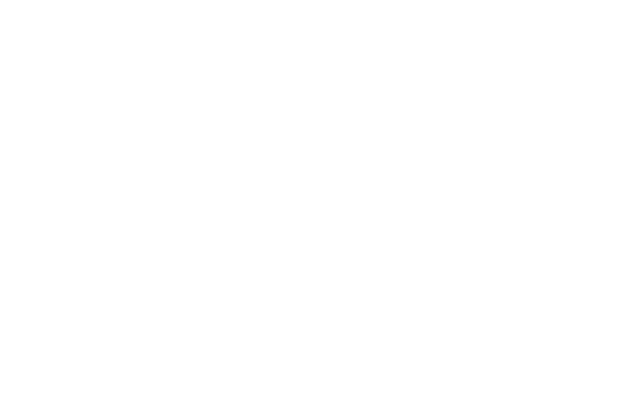
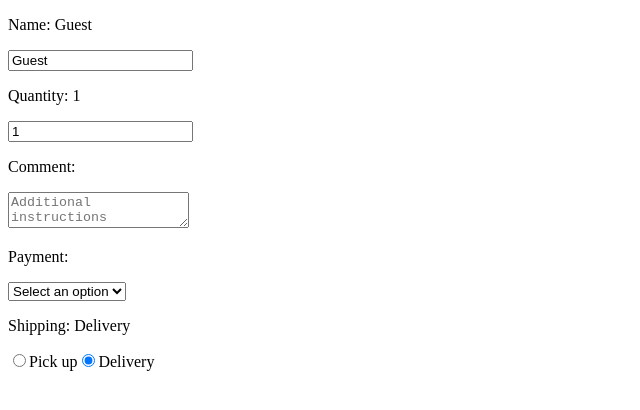
Before and after one commit to lukamrko/brocode-react-course, a React (Vite) app in the folder my-react-app/: page / in a window 1280 px wide. Shown: the top 410 px of the page, without its empty margins (0-640 px from the left). Built offline with nearby package versions, Linux system fonts and the light colour scheme.

Commit message:
lection finish

```diff
--- a/my-react-app/src/App.jsx
+++ b/my-react-app/src/App.jsx
@@ -1,6 +1,9 @@
+import MyComponent from "./MyComponent.jsx";
+
 function App() {
 	return (
 		<>
+			<MyComponent/>
 		</>
 	);
 }
--- /dev/null
+++ b/my-react-app/src/MyComponent.jsx
@@ -0,0 +1,62 @@
+import {useState} from 'react'
+
+function MyComponent() {
+    const [name, setName] = useState("Guest");
+    const [quantity, setQuantity] = useState(1);
+    const [comment, setComment] = useState("");
+    const [payment, setPayment] = useState("");
+    const [shipping, setShipping] = useState("Delivery");
+
+    function handleNameChange(event){
+        setName(event.target.value);
+    }
+
+    function handleQuantityChange(event) {
+        setQuantity(event.target.value);
+    }
+
+    function handleCommentChange(event) {
+        setComment(event.target.value);
+    }
+
+    function handlePaymentChange(event) {
+        setPayment(event.target.value);
+    }
+
+    function handleShippingChange(event) {
+        setShipping(event.target.value);
+    }
+
+    return(
+        <div>
+            <p>Name: {name}</p>
+            <input value={name} onChange={handleNameChange}/>
+
+            <p>Quantity: {quantity}</p>
+            <input value={quantity} onChange={handleQuantityChange} type="number" />
+
+            <p>Comment: {comment}</p>
+            <textarea value={comment} onChange={handleCommentChange} placeholder="Additional instructions"/>
+
+            <p>Payment: {payment}</p>
+            <select value={payment} onChange={handlePaymentChange}>
+                <option value="">Select an option</option>
+                <option value="Visa">Visa</option>
+                <option value="Mastercard">Mastercard</option>
+                <option value="Giftcard">Giftcard</option>
+            </select>
+
+            <p>Shipping: {shipping}</p>
+            <label>
+                <input type="radio" value="Pick up" checked={shipping === "Pick up"} onChange={handleShippingChange} />
+                Pick up
+            </label>
+            <label>
+                <input type="radio" value="Delivery" checked={shipping === "Delivery"} onChange={handleShippingChange} />
+                Delivery
+            </label>
+        </div>
+    );
+}
+
+export default MyComponent
```
